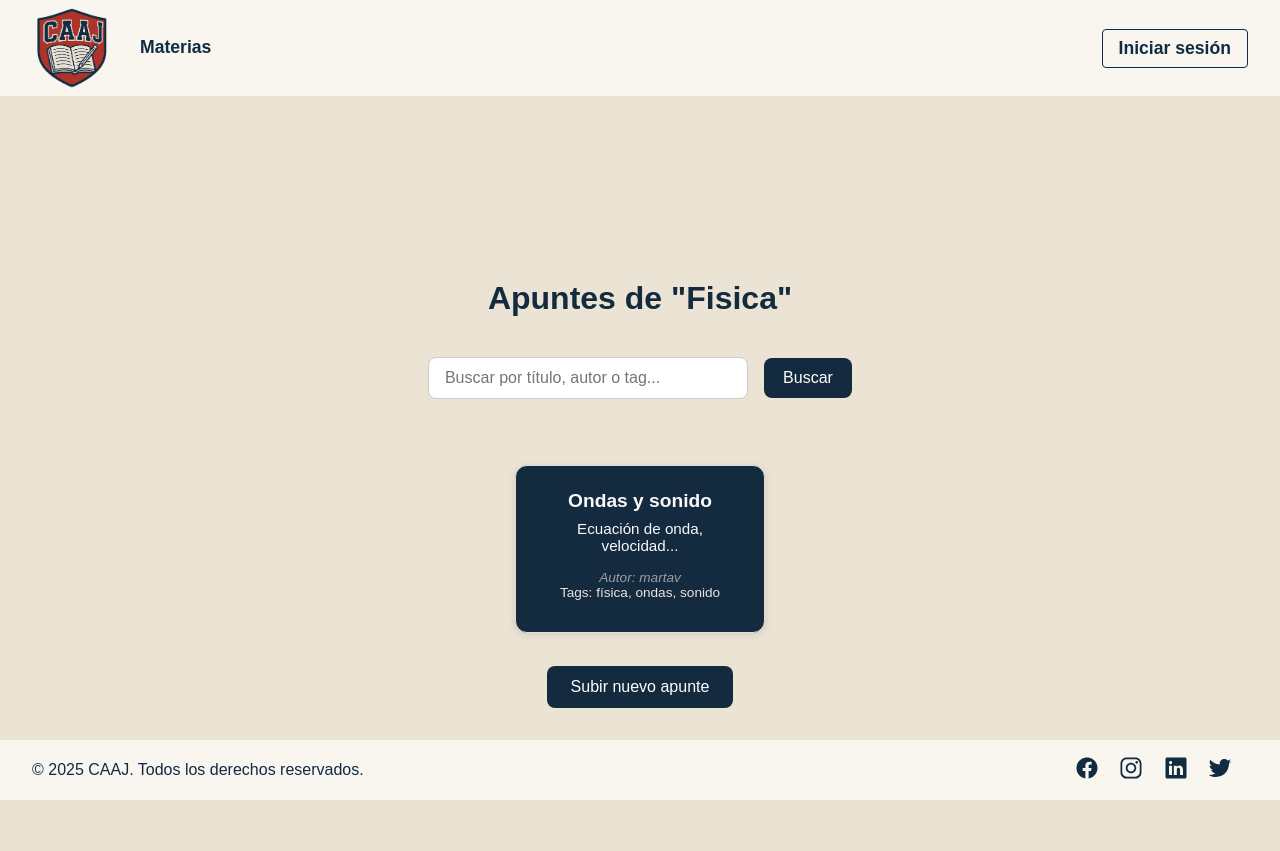
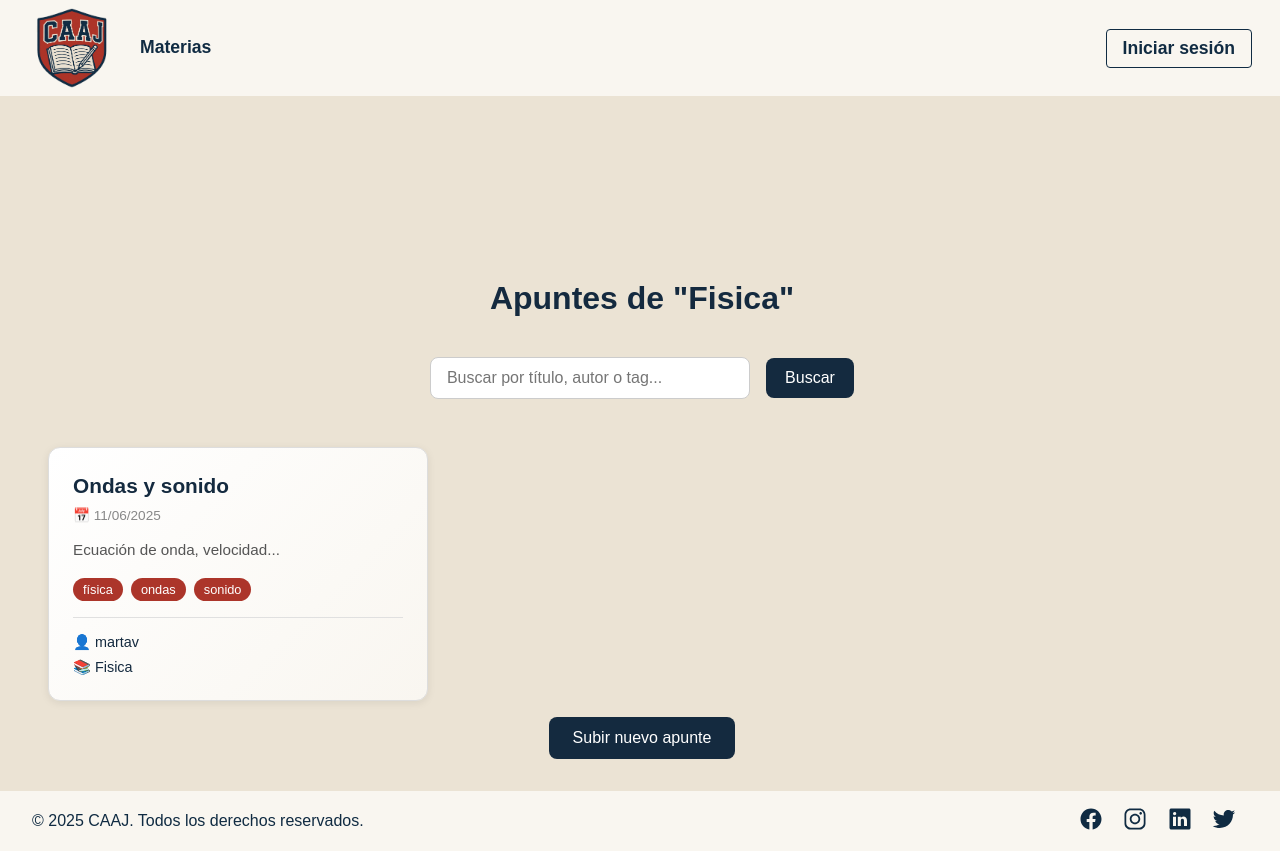
Before and after one commit to zongadev/CAAJ, a Flask app: page /buscador?materia=2 in a window 1280 px wide. Before the commit the page ends 800 px from the top, so only its background shows below. Run offline with Flask 3, Linux system fonts and the light colour scheme; data comes from the database, SQL or seed files in the repository.

Commit message:
Mas bugs solucionados
- Admin puede eliminar y editar
- Profesor puede editar
- Eliminar left joins y cambiarlos por inner joins
- Mejoras esteticas

```diff
--- a/app/controller.py
+++ b/app/controller.py
@@ -78,7 +78,8 @@ def borrar_apunte_process():
     apunte = param.get('apunte', {})
     if not id_usuario or not id_apunte:
         return "No autorizado 22"
-    if rol == 3 or (apunte.get('usuario', {}).get('id') == id_usuario):
+    # Rol 3 = admin, rol 2 = profesor, pueden borrar cualquier apunte. Otros solo el suyo
+    if rol == 3 or rol == 2 or (apunte.get('usuario', {}).get('id') == id_usuario):
         exito = borrarApunteDB(id_apunte)
         if exito:
             return redirect('/index')  # manda al index si sale todo bien
@@ -97,8 +98,9 @@ def editar_apunte_pagina(param, id_apunte):
     obtenerApunteXid(param, id_apunte)
     apunte = param.get('apunte', {})
 
-    # chequeamos que seas el dueño o admin para poder editar
-    if rol != 3 and apunte.get('usuario', {}).get('id') != id_usuario:
+    # chequeamos que seas el dueño, profesor o admin para poder editar
+    # Rol 3 = admin, rol 2 = profesor, pueden editar cualquier apunte. Otros solo el suyo
+    if rol != 3 and rol != 2 and apunte.get('usuario', {}).get('id') != id_usuario:
         return "No autorizado"
 
     obtenerMenuHead(param)
@@ -121,7 +123,8 @@ def actualizar_apunte_process(request, param):
     obtenerApunteXid(param, id_apunte)
     apunte = param.get('apunte', {})
 
-    if rol != 3 and apunte.get('usuario', {}).get('id') != id_usuario:
+    # Rol 3 = admin, rol 2 = profesor, pueden editar cualquier apunte. Otros solo el suyo
+    if rol != 3 and rol != 2 and apunte.get('usuario', {}).get('id') != id_usuario:
         return "No autorizado"
 
     mirequest = {}
@@ -449,7 +452,7 @@ def apunte_pagina(param,apunteid):
     if id_usuario:
         obtenerVotoUsuario(param, apunteid, id_usuario)
 
-    return render_template('apunte.html',param=param)
+    return render_template('apunte.html',param=param, session=session)
 
 
 
--- a/app/model.py
+++ b/app/model.py
@@ -49,7 +49,7 @@ def obtenerIdMateriaPorUUID(materia_id):
 def obtenerApuntesxUsuario(result, id_usuario):
     q = """SELECT a.id, a.id_usuario, a.id_materia, a.head, a.content, a.tags, a.fechahora, m.materia
            FROM apunte a
-           LEFT JOIN materia m ON a.id_materia = m.id
+           INNER JOIN materia m ON a.id_materia = m.id
            WHERE a.id_usuario=%s
            ORDER BY a.fechahora DESC;"""
     val = (id_usuario,)
@@ -121,7 +121,7 @@ def buscarGlobal(result, query):
 def obtenerApuntesXMateriaDB(result, materia_id, query=''):
     if query:
         # busqueda con normalizacion de tildes para que funcione mejor
-        q = """SELECT a.id, a.head, a.content, a.tags, u.apodo, m.materia
+        q = """SELECT a.id, a.head, a.content, a.tags, u.apodo, m.materia, a.fechahora
                FROM apunte AS a
                INNER JOIN usuario AS u ON a.id_usuario = u.id
                INNER JOIN materia AS m ON m.id = a.id_materia
@@ -138,7 +138,7 @@ def obtenerApuntesXMateriaDB(result, materia_id, query=''):
         val = (materia_id, search_term, search_term, search_term)
     else:
         # sin busqueda, traemos todos los apuntes de la materia
-        q = """SELECT a.id, a.head, a.content, a.tags, u.apodo, m.materia
+        q = """SELECT a.id, a.head, a.content, a.tags, u.apodo, m.materia, a.fechahora
                FROM apunte AS a
                INNER JOIN usuario AS u ON a.id_usuario = u.id
                INNER JOIN materia AS m ON m.id = a.id_materia WHERE m.id = %s"""
@@ -148,7 +148,7 @@ def obtenerApuntesXMateriaDB(result, materia_id, query=''):
     if filas and len(filas) > 0:
         result['apuntes'] = [
             {'id': fila[0], 'titulo': fila[1], 'contenido': fila[2],
-             'tags': fila[3], 'usuario': fila[4],'nombre_materia':fila[5]} for fila in filas
+             'tags': fila[3], 'usuario': fila[4],'nombre_materia':fila[5], 'fecha': fila[6]} for fila in filas
         ]
     else:
         result['apuntes'] = []
--- a/app/static/css/buscador.css
+++ b/app/static/css/buscador.css
@@ -38,56 +38,99 @@ main {
 /*cards*/
 
 .cards {
-    display: flex;
-    flex-wrap: wrap;
-    gap: 1rem;
-    justify-content: flex-start;
+    display: grid;
+    grid-template-columns: repeat(auto-fill, minmax(380px, 1fr));
+    gap: 1.5rem;
     padding: 1rem;
-    max-width: 1200px;
+    max-width: 1400px;
     margin: auto;
   }
 
   .card {
-    display: block;
+    display: flex;
+    flex-direction: column;
     text-decoration: none;
-    background-color: #142a3f;
-    color: #f9f9f9;
+    background: linear-gradient(135deg, #ffffff 0%, #f9f6f0 100%);
+    color: #142a3f;
     border: 1px solid #ddd;
     border-radius: 12px;
     padding: 1.5rem;
-    width: 250px;
-    box-shadow: 0 2px 8px rgba(0,0,0,0.1);
-    transition: transform 0.2s ease, box-shadow 0.2s ease;
+    box-shadow: 0 2px 8px rgba(0, 0, 0, 0.08);
+    transition: transform 0.2s ease, box-shadow 0.2s ease, border-color 0.2s ease;
     font-family: Arial, sans-serif;
+    min-height: 200px;
+    text-align: left;
   }
 
   .card:hover {
     transform: translateY(-5px);
-    box-shadow: 0 8px 20px rgba(0,0,0,0.2);
-    background-color: #142a3fad;
+    box-shadow: 0 8px 24px rgba(0, 0, 0, 0.15);
+    border-color: #ac352a;
+  }
+
+  .card-header {
+    display: flex;
+    flex-direction: column;
+    margin-bottom: 1rem;
+    gap: 0.5rem;
   }
 
   .card .card-title {
-    font-size: 1.2rem;
-    margin-bottom: 0.5rem;
+    font-size: 1.3rem;
+    margin: 0;
+    color: #142a3f;
+    font-weight: bold;
+    line-height: 1.3;
+  }
+
+  .card-date {
+    font-size: 0.85rem;
+    color: #888;
+    font-weight: normal;
   }
 
   .card .card-description {
     font-size: 0.95rem;
     margin-bottom: 1rem;
+    color: #555;
+    font-weight: normal;
+    line-height: 1.5;
+    flex: 1;
   }
 
-  .card .card-author {
-    font-size: 0.85rem;
-    font-style: italic;
-    color: #9e9e9e;
+  .card-tags-container {
+    display: flex;
+    flex-wrap: wrap;
+    gap: 0.5rem;
+    margin-bottom: 1rem;
   }
 
-  .card .card-tags {
-    font-size: 0.85rem;
-    color: #ebe2e1;
-    margin-bottom: 0.5rem;
-    font-weight: normal;
+  .card-tag {
+    font-size: 0.8rem;
+    background: #ac352a;
+    color: white;
+    padding: 4px 10px;
+    border-radius: 12px;
+    font-weight: 500;
+  }
+
+  .card-footer {
+    display: flex;
+    flex-direction: column;
+    gap: 0.5rem;
+    margin-top: auto;
+    padding-top: 1rem;
+    border-top: 1px solid #e0e0e0;
+    font-size: 0.9rem;
+    color: #142a3f;
+  }
+
+  .card-author {
+    font-weight: 500;
+  }
+
+  .card-materia {
+    font-weight: 500;
   }
 
   /* Subir apunte */
--- a/app/static/js/nuevoapunte.js
+++ b/app/static/js/nuevoapunte.js
@@ -84,12 +84,12 @@ function check(ID) {
     errorMsg = "Selecciona una materia";
     errorCambiarColorField(campo);
   } else if (ID === "tags" && campo.value.trim() !== "") {
-    // Validar que cada tag sea una sola palabra (sin espacios) y separadas por coma
-    let tagsArr = campo.value.split(",");
+    // Validar que cada tag sea una sola palabra (sin espacios internos) y separadas por coma
+    let tagsArr = campo.value.split(",").map(tag => tag.trim());
     let invalid = tagsArr.some((tag) => /\s/.test(tag) || tag === "");
     if (invalid) {
       errorMsg =
-        "Cada etiqueta debe ser una sola palabra, separadas por comas y sin espacios";
+        "Cada etiqueta debe ser una sola palabra, separadas por comas";
       errorCambiarColorField(campo);
     }
   }
--- a/app/templates/apunte.html
+++ b/app/templates/apunte.html
@@ -115,8 +115,7 @@
             ></button>
             <span id="dislike-count">{{ param.apunte.dislikes or 0 }}</span>
           </div>
-          {% if session['id_usuario'] == param.apunte.usuario.id or
-          session['rol'] == 3 %}
+          {% if (session.get('id_usuario') and param.apunte.usuario and session.get('id_usuario') == param.apunte.usuario.id) or session.get('rol') == 3 or session.get('rol') == 2 %}
           <div class="apunte-actions">
             <a href="/editar_apunte?id={{ param.apunte.id }}" class="edit-btn"
               >✏️ Editar apunte</a
@@ -150,7 +149,7 @@
                   </a>
                   <span class="comment-date">{{ comentario.fecha }}</span>
                   {% if session['id_usuario'] == comentario.id_usuario or
-                  session['rol'] == 3 %}
+                  session['rol'] == 3 or session['rol'] == 2 %}
                   <button
                     class="edit-comment-btn"
                     onclick="editarComentario({{ comentario.id }})"
--- a/app/templates/buscador.html
+++ b/app/templates/buscador.html
@@ -44,12 +44,22 @@
   {% if param.apuntes and param.apuntes|length > 0 %}
     {% for apunte in param.apuntes %}
       <a class="card" href="/apunte?apunte={{ apunte.id }}">
-        <h2 class="card-title">{{ apunte.titulo }}</h2>
-        <p class="card-description">{{ apunte.contenido|truncate(64, True, '...') }}</p>
-        <p class="card-author">Autor: {{ apunte.usuario }}</p>
+        <div class="card-header">
+          <h2 class="card-title">{{ apunte.titulo }}</h2>
+          <span class="card-date">📅 {{ apunte.fecha.strftime('%d/%m/%Y') if apunte.fecha and apunte.fecha.strftime else apunte.fecha }}</span>
+        </div>
+        <p class="card-description" data-content="{{ apunte.contenido|striptags|truncate(150, True, '') }}"></p>
         {% if apunte.tags %}
-          <p class="card-tags">Tags: {{ apunte.tags }}</p>
+          <div class="card-tags-container">
+            {% for tag in apunte.tags.split(',') %}
+              <span class="card-tag">{{ tag.strip() }}</span>
+            {% endfor %}
+          </div>
         {% endif %}
+        <div class="card-footer">
+          <span class="card-author">👤 {{ apunte.usuario }}</span>
+          <span class="card-materia">📚 {{ apunte.nombre_materia if apunte.nombre_materia else 'Sin materia' }}</span>
+        </div>
       </a>
     {% endfor %}
   {% else %}
@@ -74,5 +84,43 @@
         </footer>
       </div>
       <script src="./static/js/buscador.js"></script>
+      <script>
+        // Limpiar símbolos de Markdown del contenido
+        function cleanMarkdown(text) {
+          if (!text) return "";
+
+          // Eliminar enlaces pero mantener el texto [texto](url) -> texto
+          text = text.replace(/\[([^\]]+)\]\([^\)]+\)/g, "$1");
+
+          // Eliminar imágenes ![alt](url) -> ''
+          text = text.replace(/!\[([^\]]*)\]\([^\)]+\)/g, "");
+
+          // Eliminar símbolos de Markdown
+          text = text
+            .replace(/#/g, "")
+            .replace(/\*/g, "")
+            .replace(/`/g, "")
+            .replace(/>/g, "")
+            .replace(/_/g, "")
+            .replace(/^- /gm, "");
+
+          return text.trim();
+        }
+
+        // Procesar todas las descripciones de cards al cargar la página
+        document.addEventListener("DOMContentLoaded", function () {
+          const descriptions = document.querySelectorAll(".card-description");
+
+          descriptions.forEach((desc) => {
+            const content = desc.getAttribute("data-content");
+            if (content) {
+              const cleaned = cleanMarkdown(content);
+              const truncated =
+                cleaned.length > 120 ? cleaned.substring(0, 120) + "..." : cleaned;
+              desc.textContent = truncated;
+            }
+          });
+        });
+      </script>
     </body>
   </html>
--- a/app/templates/nuevoapunte.html
+++ b/app/templates/nuevoapunte.html
@@ -105,8 +105,8 @@
               name="tags"
               type="text"
               class="input redondeado"
-              placeholder="Etiquetas (separadas por comas, sin espacio despues de coma)"
-              pattern="^(\s*|[a-zA-Z0-9]+(,[a-zA-Z0-9]+)*)$"
+              placeholder="Etiquetas (separadas por comas: ej. cálculo, límites, funciones)"
+              pattern="^(\s*|[a-zA-ZáéíóúÁÉÍÓÚñÑ0-9]+(\s*,\s*[a-zA-ZáéíóúÁÉÍÓÚñÑ0-9]+)*)$"
               value="{% if param.apunte %}{{ param.apunte.tags }}{% endif %}"
             />
             <span class="error-msg" id="error-tags"></span>
```
Also changed, not shown: app/static/uploads/1efb29ff-e984-4365-9652-fcbfb3cf6831.png (added).
